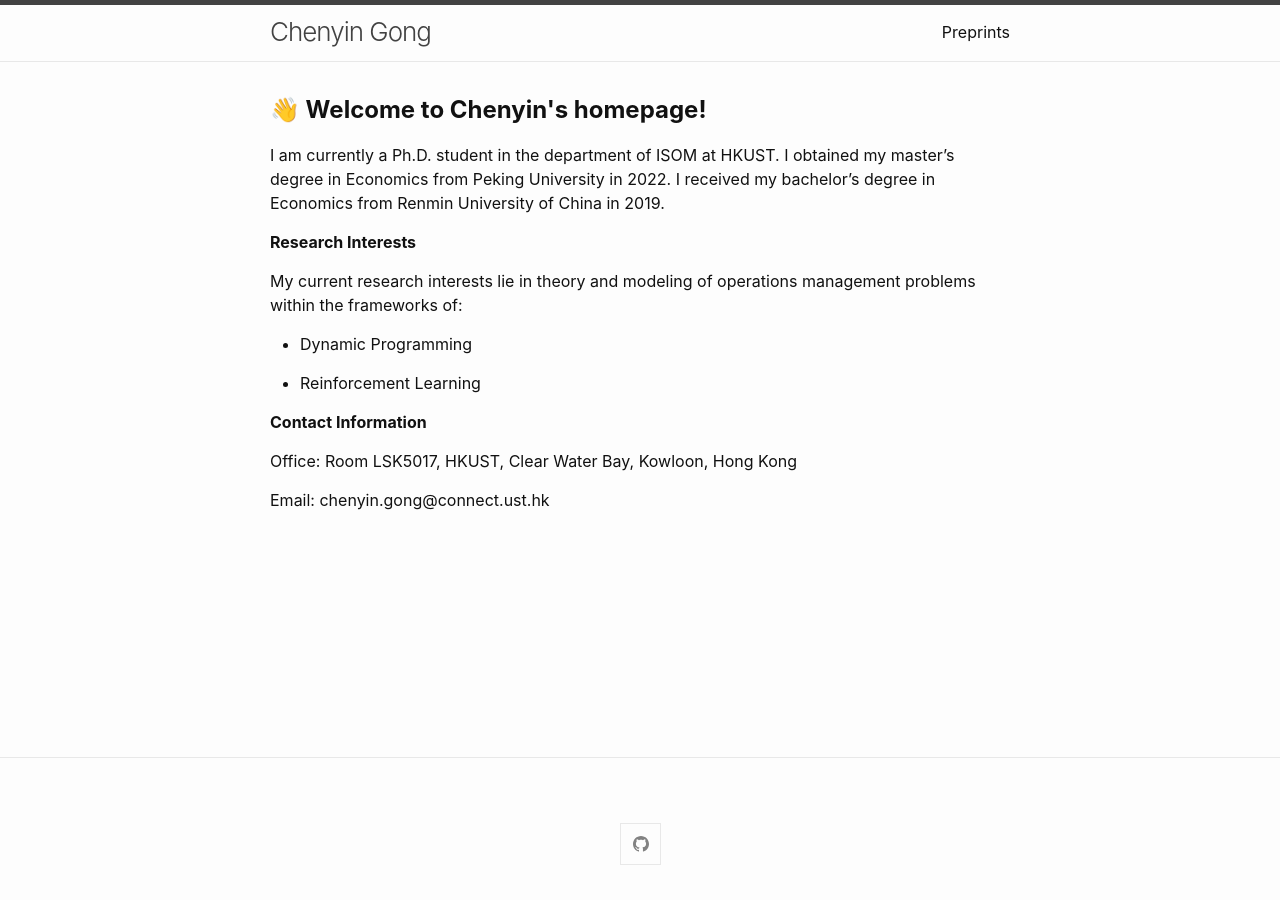
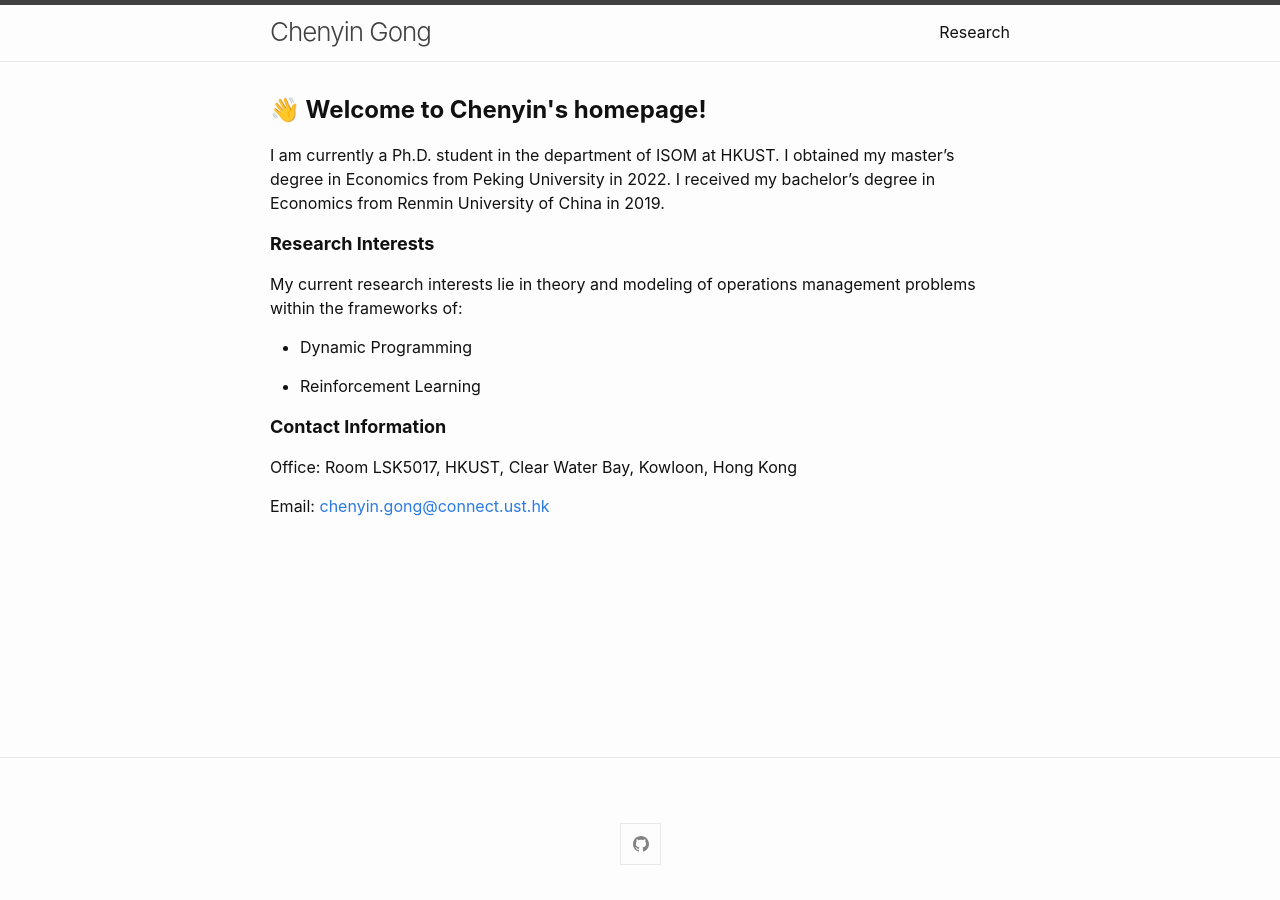
Before and after one commit to chenyingong/chenyingong.github.io, a Jekyll site: the page built from index.md, in a window 1280 px wide. Built offline with Jekyll 4.4.1, drawn with Linux system fonts in a browser that asks for light colours; emoji names are drawn with the system emoji font.

Commit message:
update info

```diff
--- a/index.md
+++ b/index.md
@@ -11,7 +11,7 @@ layout: home
 
 I am currently a Ph.D. student in the department of ISOM at HKUST. I obtained my master's degree in Economics from Peking University in 2022. I received my bachelor's degree in Economics from Renmin University of China in 2019.
 
-**<font size=3>Research Interests</font>**
+**<font size=4>Research Interests</font>**
 
 My current research interests lie in theory and modeling of operations management problems within the frameworks of:
 
@@ -19,10 +19,10 @@ My current research interests lie in theory and modeling of operations managemen
 
   * Reinforcement Learning
 
-**<font size=3>Contact Information</font>**
+**<font size=4>Contact Information</font>**
 
 Office:
     Room LSK5017, HKUST, Clear Water Bay, Kowloon, Hong Kong
 
 Email:
-    chenyin.gong@connect.ust.hk
+    [chenyin.gong@connect.ust.hk](chenyin.gong@connect.ust.hk)
```
Also changed, not shown: research.md (+1 -1 lines).
